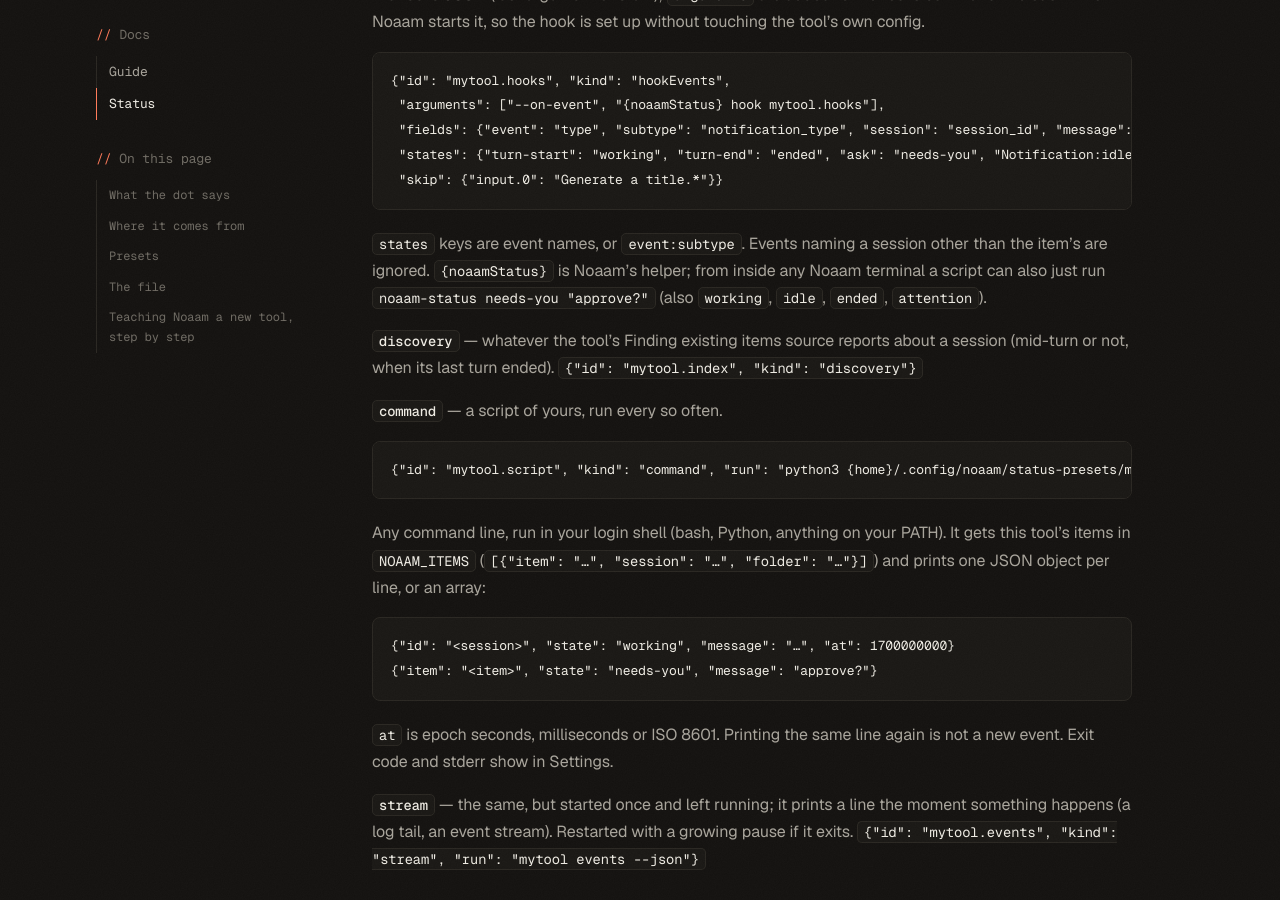
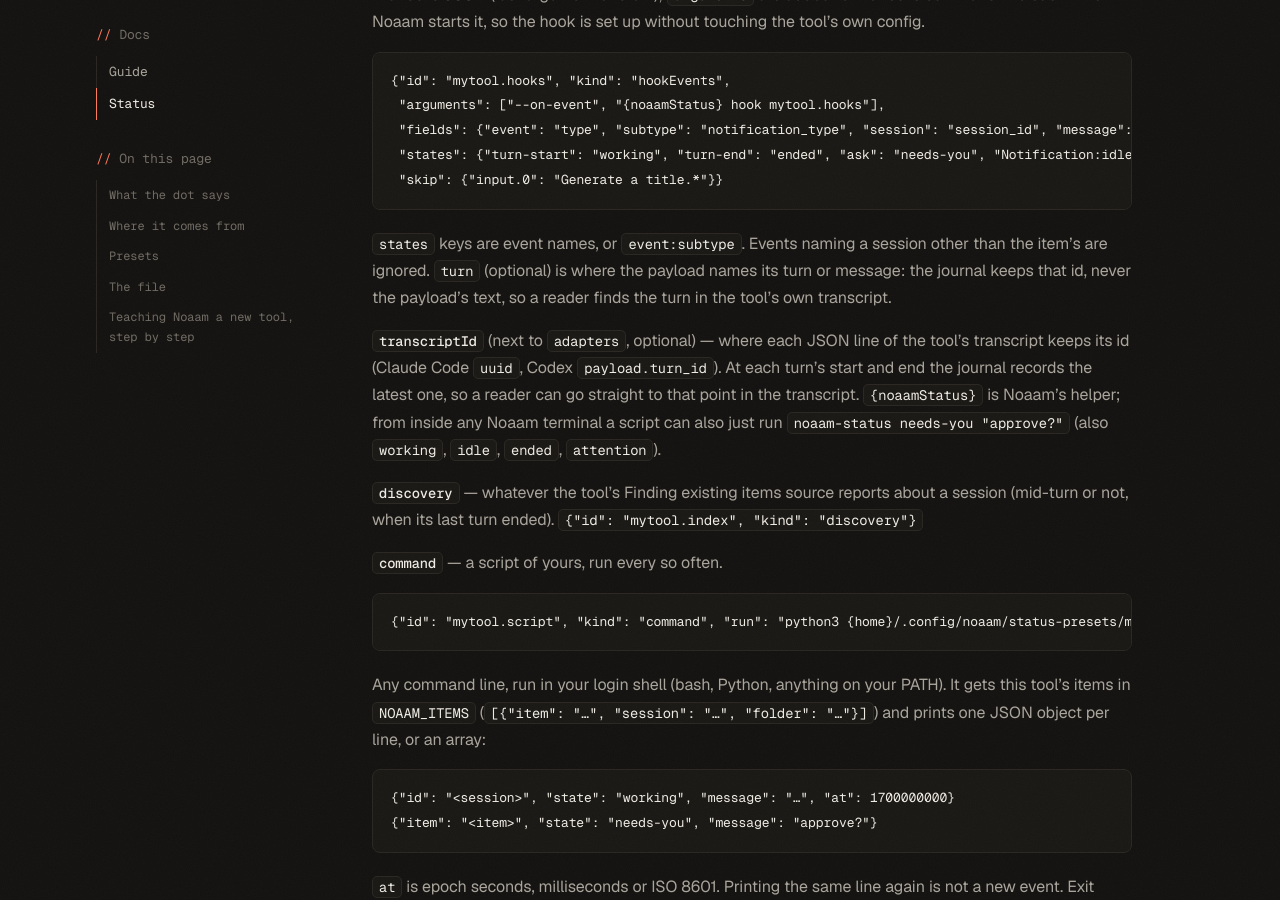
Before and after one commit to conformal-link/noaam-site, a Jekyll site: the page built from docs/status.md, in a window 1280 px wide and 900 px high, scrolled down 4750 px. Built offline with Jekyll 4.4.1, drawn with Linux system fonts in a browser that asks for light colours; our own code applies the rules of GitHub Pages for plain Markdown files.

Commit message:
Noaam 0.0.3

````diff
--- a/docs/status.md
+++ b/docs/status.md
@@ -177,7 +177,14 @@ so the hook is set up without touching the tool's own config.
  "skip": {"input.0": "Generate a title.*"}}
 ```
 `states` keys are event names, or `event:subtype`. Events naming a session
-other than the item's are ignored. `{noaamStatus}` is Noaam's helper; from
+other than the item's are ignored. `turn` (optional) is where the payload
+names its turn or message: the journal keeps that id, never the payload's
+text, so a reader finds the turn in the tool's own transcript.
+
+**`transcriptId`** (next to `adapters`, optional) — where each JSON line of
+the tool's transcript keeps its id (Claude Code `uuid`, Codex
+`payload.turn_id`). At each turn's start and end the journal records the
+latest one, so a reader can go straight to that point in the transcript. `{noaamStatus}` is Noaam's helper; from
 inside any Noaam terminal a script can also just run
 `noaam-status needs-you "approve?"` (also `working`, `idle`, `ended`,
 `attention`).
````
Also changed, not shown: appcast.xml (+8 -0 lines).
